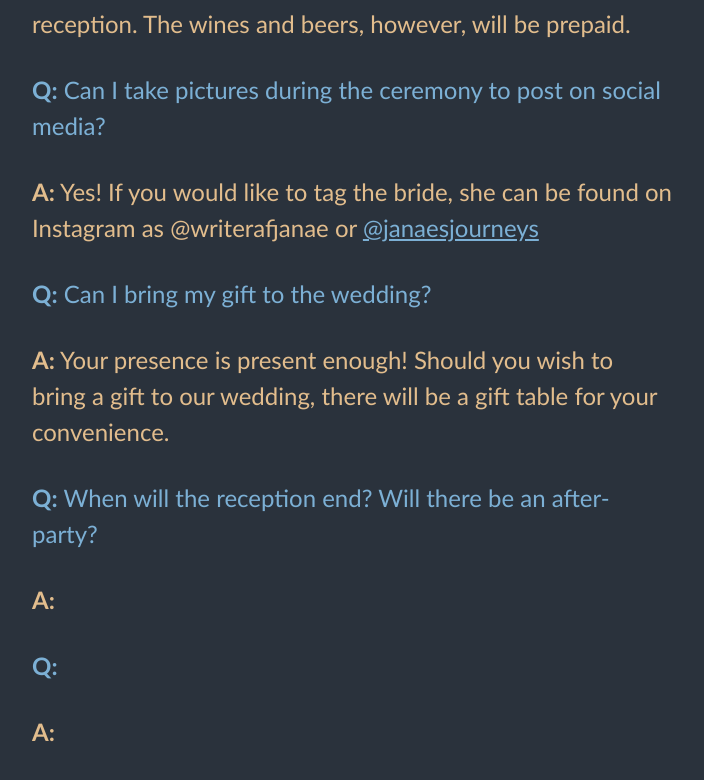
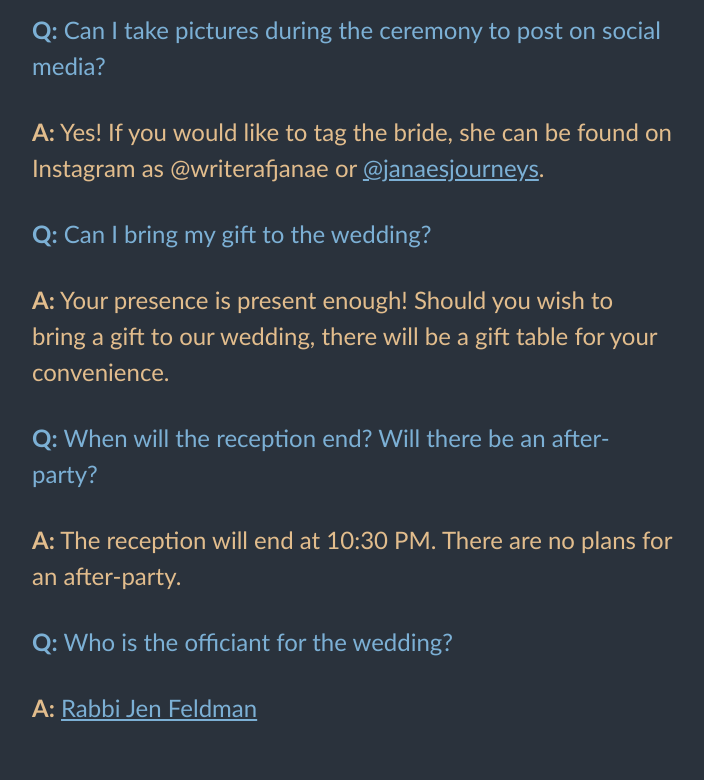
Before and after one commit to itaifish/wedding-website, a React (Vite) app: page / in a window 1280 px wide. Shown: the part 6481-7261 px from the top of the page, without its empty margins (288-992 px from the left). Built offline with nearby package versions, Linux system fonts and the light colour scheme.

Commit message:
progress

```diff
--- a/src/components/organisms/FrequentlyAskedQuestions.tsx
+++ b/src/components/organisms/FrequentlyAskedQuestions.tsx
@@ -21,7 +21,8 @@ const questionsAndAnswers: { question: string; answer: string | JSX.Element }[]
 	},
 	{
 		question: 'What is the weather like in NC in December?',
-		answer: 'terrible',
+		answer:
+			'In December, North Carolina weather varies. It can be as warm as 60°F during the day, but gets colder after the sun goes down (around 40°F). There is a small chance we will have some light snow, as some days do get below freezing.',
 	},
 	{
 		question: 'What will the wedding-day timeline look like?',
@@ -45,10 +46,12 @@ const questionsAndAnswers: { question: string; answer: string | JSX.Element }[]
 		answer:
 			'We have chosen The Graham Mill as our wedding venue for our special day! Unfortunately, one of the venue’s rules is that children must be accompanied by an adult; this adult is not allowed to consume alcohol while the children are at the venue.',
 	},
+	/*
 	{
 		question: 'What type of food and drink will be served during the cocktail hour and reception?',
 		answer: '',
 	},
+	*/
 	{
 		question: 'Will there be an open bar?',
 		answer:
@@ -65,6 +68,7 @@ const questionsAndAnswers: { question: string; answer: string | JSX.Element }[]
 					altColor="primary"
 					newTab={true}
 				/>
+				.
 			</>
 		),
 	},
@@ -75,11 +79,20 @@ const questionsAndAnswers: { question: string; answer: string | JSX.Element }[]
 	},
 	{
 		question: 'When will the reception end? Will there be an after-party?',
-		answer: '',
+		answer: 'The reception will end at 10:30 PM. There are no plans for an after-party.',
 	},
 	{
-		question: '',
-		answer: '',
+		question: 'Who is the officiant for the wedding?',
+		answer: (
+			<>
+				<PrettyLink
+					url={'https://kehillahsynagogue.org/about-us/meet-our-rabbi/'}
+					text={'Rabbi Jen Feldman'}
+					altColor="primary"
+					newTab={true}
+				/>
+			</>
+		),
 	},
 ];
 
--- a/src/index.css
+++ b/src/index.css
@@ -8,6 +8,12 @@ html {
 	font-family:'Gill Sans', 'Gill Sans MT', Calibri, 'Trebuchet MS', sans-serif;
 }
 
+@media (max-width: 600px) {
+	html {
+		font-size: medium;
+	}
+}
+
 @media screen and (prefers-reduced-motion: reduce) {
 	html {
 		scroll-behavior: auto;
```
